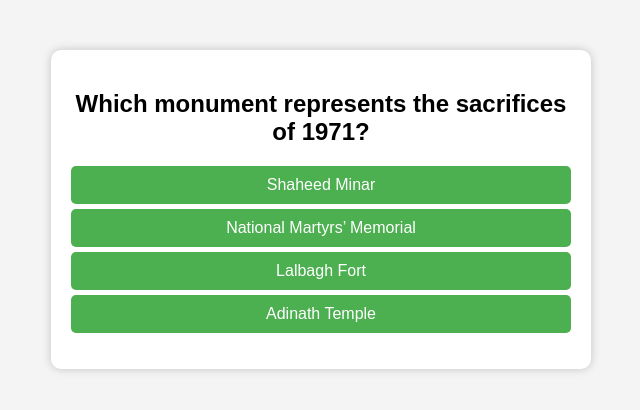
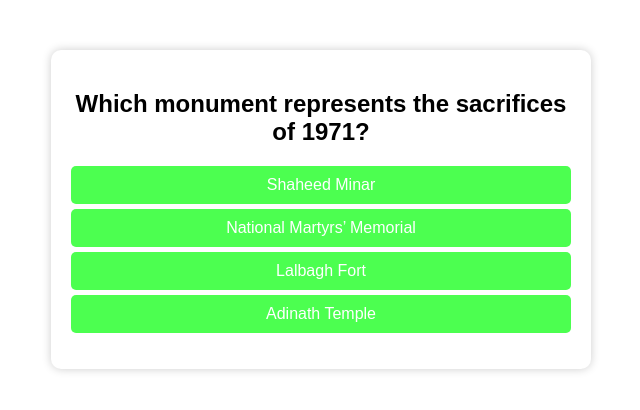
Before and after one commit to MRrObiul/bangladesh-quiz, a plain HTML site: page index.html in a window 1280 px wide. Shown: the whole page, without its empty margins (319-959 px from the left). Drawn offline with Linux system fonts and the light colour scheme.

Commit message:
Update index.html

```diff
--- a/index.html
+++ b/index.html
@@ -3,12 +3,12 @@
 <head>
     <meta charset="UTF-8">
     <meta name="viewport" content="width=device-width, initial-scale=1.0">
-    <title>Bangladesh Monument Quiz</title>
+    <title>GrafiXer Bro</title>
     <style>
         body {
             font-family: Arial, sans-serif;
             text-align: center;
-            background-color: #f4f4f4;
+            background-color: #f4G5f4;
         }
         .quiz-container {
             max-width: 500px;
@@ -26,12 +26,12 @@
             border: none;
             border-radius: 5px;
             cursor: pointer;
-            background: #4CAF50;
+            background: #4CFF50;
             color: white;
             font-size: 16px;
         }
         button:hover {
-            background: #45a049;
+            background: #45b049;
         }
     </style>
 </head>
```
